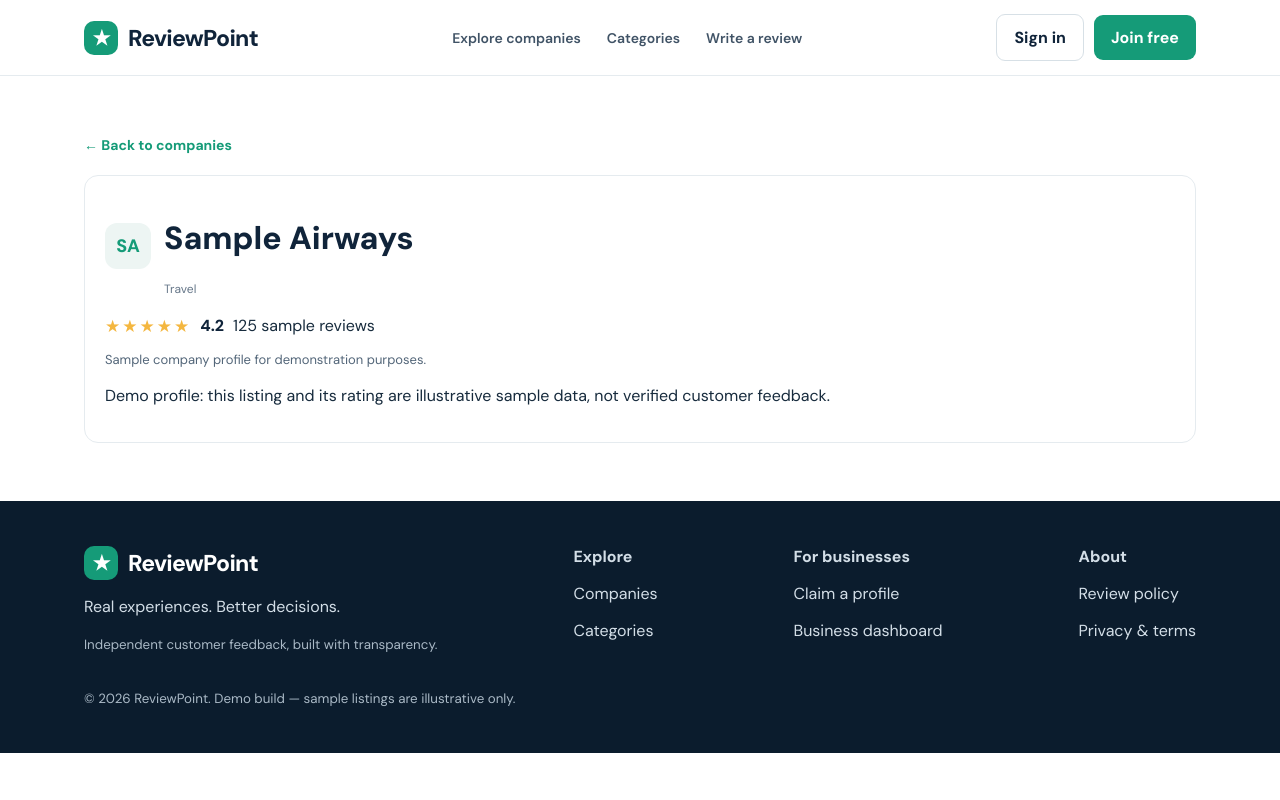
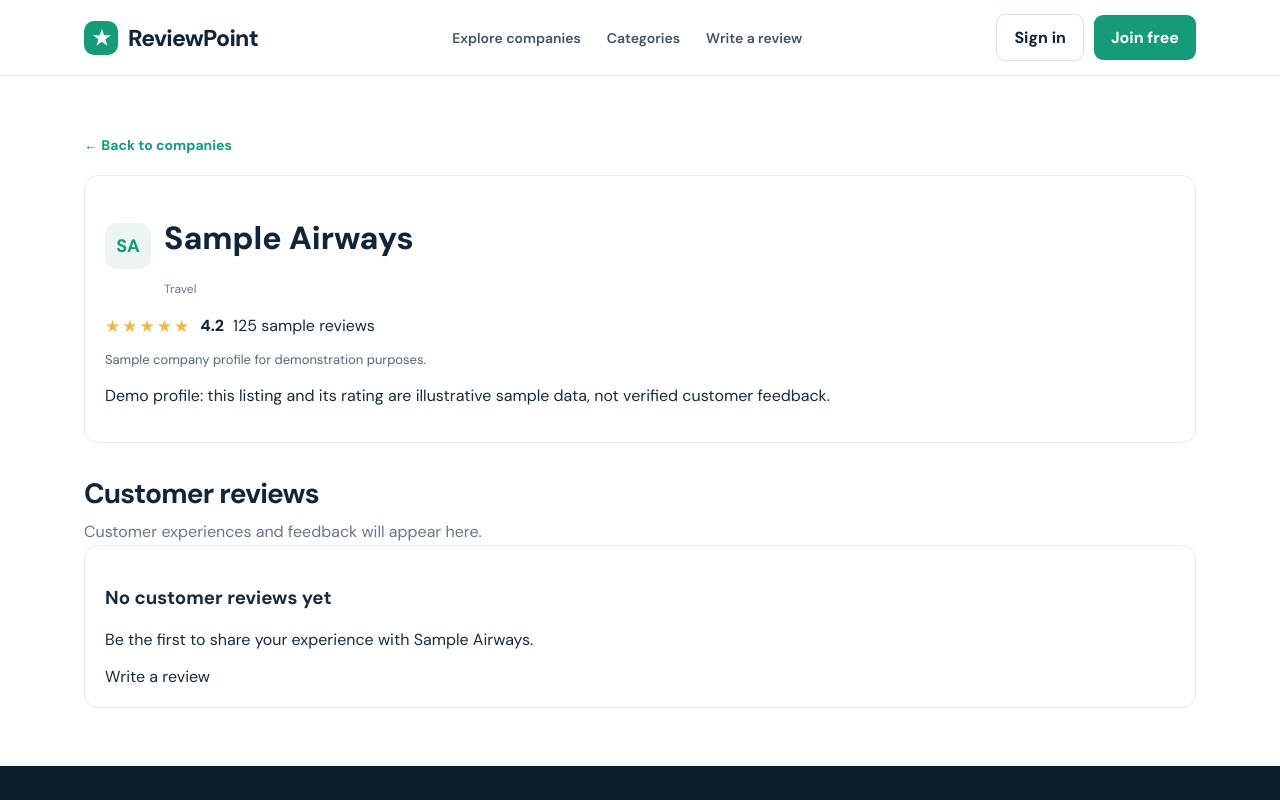
Before and after one commit to ReviewPoint-lab/reviewpoint-website, a Next.js app: page /companies/sample-air in a window 1280 px wide. Shown: the top 800 px of the page. Built offline with nearby package versions, Linux system fonts and the light colour scheme.

Commit message:
Add customer review section
Added a section for customer reviews with a prompt to write a review.

```diff
--- a/app/companies/[id]/page.tsx
+++ b/app/companies/[id]/page.tsx
@@ -41,6 +41,23 @@ export default async function CompanyPage({ params }: Props) {
             data, not verified customer feedback.
           </p>
         </div>
+
+        <section style={{ marginTop: 32 }}>
+          <h2>Customer reviews</h2>
+          <p className="sub">
+            Customer experiences and feedback will appear here.
+          </p>
+
+          <div className="card">
+            <h3>No customer reviews yet</h3>
+            <p>
+              Be the first to share your experience with {company.name}.
+            </p>
+            <Link className="button" href="/write-review">
+              Write a review
+            </Link>
+          </div>
+        </section>
       </div>
     </main>
   );
```
